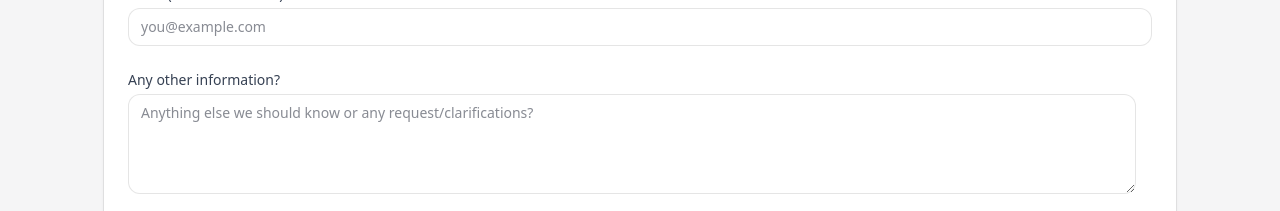
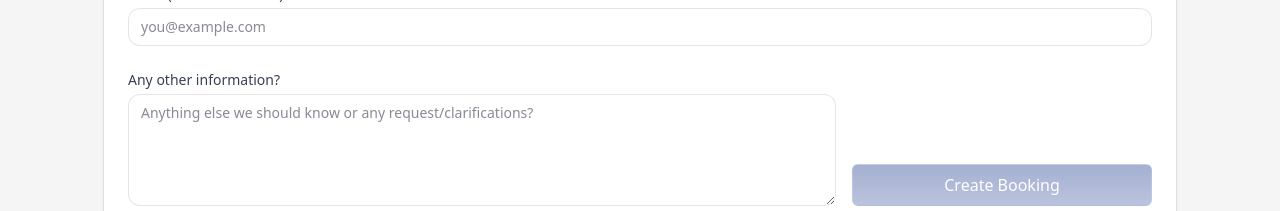
Before and after one commit to Tapmeet/kitchener-gurdwara, a Next.js app: page /book in a window 1280 px wide. Shown: the part 741-952 px from the top of the page. Built offline with nearby package versions, Linux system fonts and the light colour scheme; no server answers; the database is empty.

Commit message:
Check height again on prod

```diff
--- a/src/app/api/bookings/[id]/assignments/route.ts
+++ b/src/app/api/bookings/[id]/assignments/route.ts
@@ -1,4 +1,7 @@
 // src/app/api/bookings/[id]/assignments/route.ts
+
+export const runtime = 'nodejs';
+
 import { NextRequest, NextResponse } from 'next/server';
 import { prisma } from '@/lib/db';
 
--- a/src/app/api/bookings/[id]/auto-assign/route.ts
+++ b/src/app/api/bookings/[id]/auto-assign/route.ts
@@ -1,8 +1,11 @@
+// src/app/api/bookings/[id]/auto-assign/route.ts
+
+export const runtime = 'nodejs';
+
 import { NextResponse } from 'next/server';
 import { prisma } from '@/lib/db';
 import { autoAssignForBooking } from '@/lib/auto-assign';
 import { notifyAssignmentsStaff } from '@/lib/assignment-notify-staff';
-// import { checkStaffCapacity } from '@/lib/staff-capacity'; // (optional) remove if unused
 
 export async function POST(
   req: Request,
--- a/src/app/api/bookings/[id]/confirm/route.ts
+++ b/src/app/api/bookings/[id]/confirm/route.ts
@@ -1,4 +1,7 @@
 // src/app/api/bookings/[id]/confirm/route.ts
+
+export const runtime = 'nodejs';
+
 import { NextResponse } from 'next/server';
 import { prisma } from '@/lib/db';
 import { auth } from '@/lib/auth';
@@ -39,8 +42,8 @@ export async function POST(
         }))
       );
     }
-  } catch {
-    // best-effort: swallow errors so approval still succeeds
+  } catch (e) {
+    console.error('Auto-assign in confirm failed', e);
   }
 
   return NextResponse.json({ ok: true, id: updated.id });
--- a/src/app/api/bookings/route.ts
+++ b/src/app/api/bookings/route.ts
@@ -1,4 +1,5 @@
 // src/app/api/bookings/route.ts
+export const runtime = 'nodejs';
 import { NextResponse } from 'next/server';
 import { prisma } from '@/lib/db';
 import { CreateBookingSchema } from '@/lib/validation';
--- a/src/components/BookingForm.tsx
+++ b/src/components/BookingForm.tsx
@@ -974,36 +974,39 @@ export default function BookingForm() {
 
           {/* Notes & Submit */}
           <div className='grid gap-4 md:grid-cols-[1fr_auto]'>
-            <div>
+            <div className='flex flex-col'>
               <label className='label' htmlFor='notes'>
                 Any other information?
               </label>
               <textarea
                 id='notes'
-                className='textarea'
                 name='notes'
                 placeholder='Anything else we should know or any request/clarifications?'
+                className='textarea h-[7rem]'
               />
             </div>
-            <div className='flex items-end mb-2'>
-              {/* Turnstile (client-only; renders after mount to keep SSR/CSR identical) */}
-              {mounted && TURNSTILE_SITE_KEY ? (
-                <>
+            <div className='flex flex-col self-stretch h-full justify-end'>
+              <div className='flex'>
+                <div className='ml-auto w-full sm:w-[260px] md:w-[300px]'>
                   <Script
                     src='https://challenges.cloudflare.com/turnstile/v0/api.js'
                     async
                     defer
                   />
                   <div
-                    className='cf-turnstile mb-4'
+                    className='cf-turnstile w-full'
                     data-sitekey={TURNSTILE_SITE_KEY}
+                    data-size='flexible'
                     data-callback='onTurnstileSuccess'
                     suppressHydrationWarning
                   />
-                </>
-              ) : null}
                 </div>
+              </div>
+              <div>
                 <button
+                  type='submit'
+                  aria-busy={submitting || isLoadingAvail}
+                  disabled={submitting || isLoadingAvail || !canSubmit || !date}
                   className={[
                     'w-full whitespace-nowrap rounded-md px-4 py-2 font-medium text-white transition',
                     'relative overflow-hidden border border-white/15',
@@ -1011,11 +1014,10 @@ export default function BookingForm() {
                     'hover:from-blue-800/80 hover:to-blue-800/60 active:scale-[.99]',
                     'focus-visible:outline-none focus-visible:ring-2 focus-visible:ring-white/40',
                     'disabled:opacity-50 disabled:cursor-not-allowed',
-                submitting || isLoadingAvail || !canSubmit ? 'opacity-70' : '',
+                    submitting || isLoadingAvail || !canSubmit
+                      ? 'opacity-70'
+                      : '',
                   ].join(' ')}
-              disabled={submitting || isLoadingAvail || !canSubmit || !date}
-              type='submit'
-              aria-busy={submitting || isLoadingAvail}
                 >
                   {submitting
                     ? 'Submitting…'
@@ -1024,6 +1026,8 @@ export default function BookingForm() {
                       : 'Create Booking'}
                 </button>
               </div>
+            </div>
+          </div>
         </form>
       </div>
     </section>
```
Lines whose indentation alone changed are shown as unchanged.
